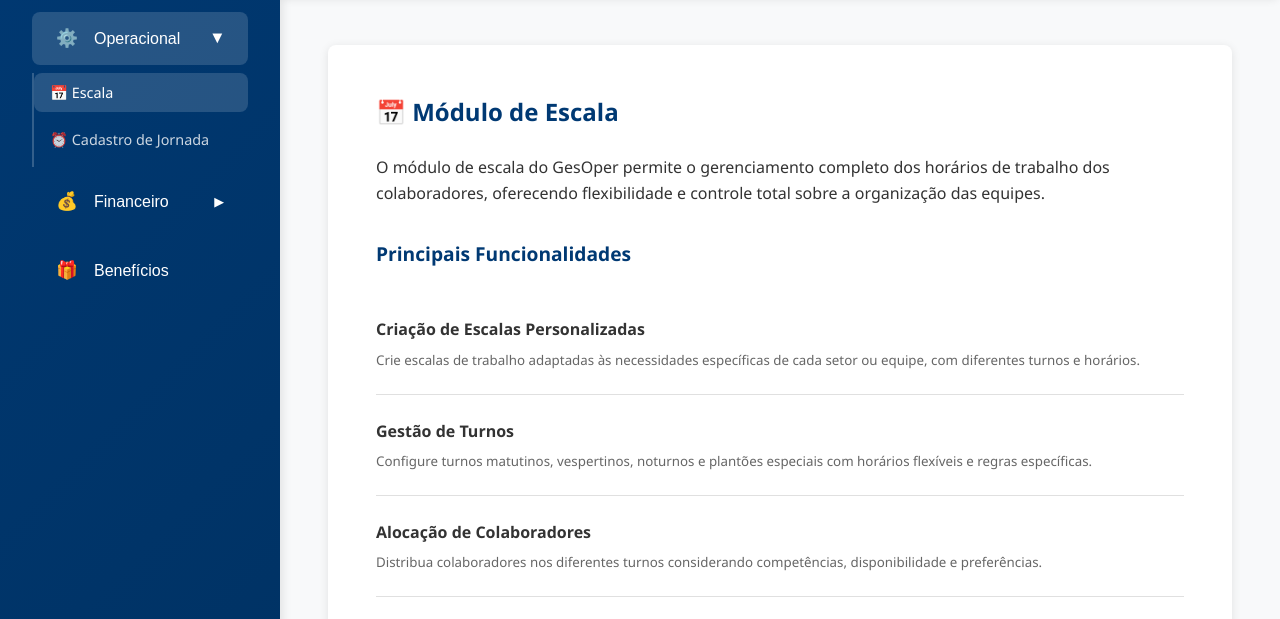
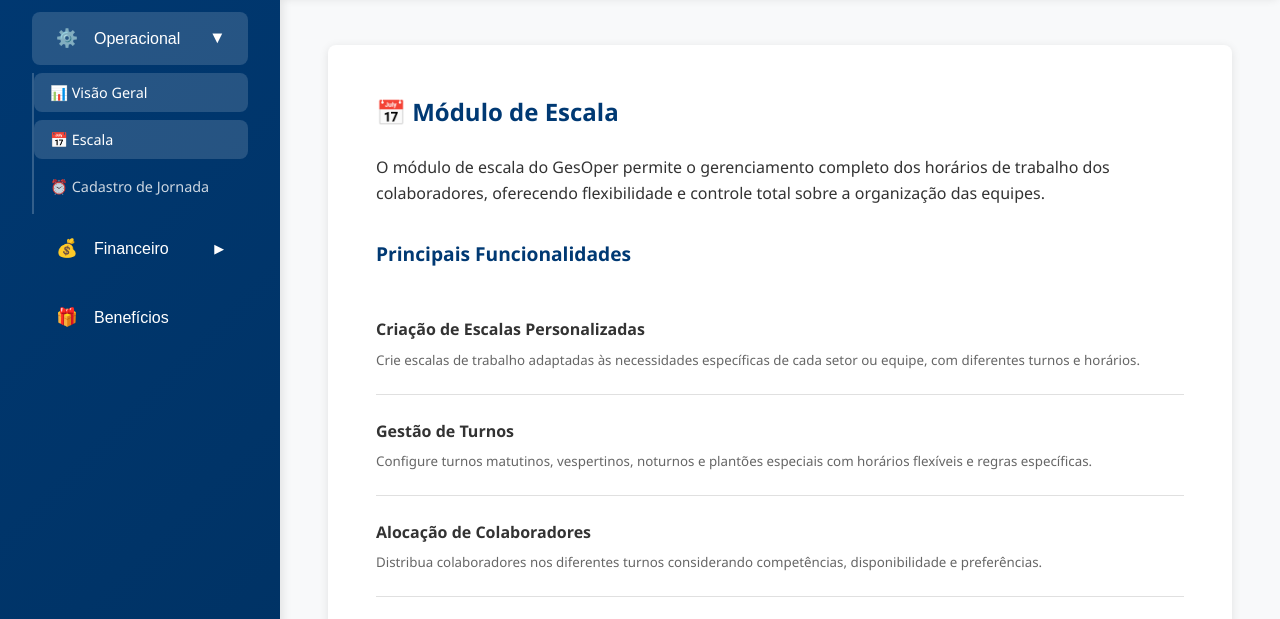
Before and after one commit to Gesoper02/Base-de-Conhecimento-GesOper, a website: page operacional/escala/index.html in a window 1280 px wide. Shown: the part 170-789 px from the top of the page. Drawn offline with Linux system fonts and the light colour scheme.

Commit message:
Update index.html

```diff
--- a/operacional/escala/index.html
+++ b/operacional/escala/index.html
@@ -20,6 +20,7 @@
           <span class="arrow">▶</span>
         </button>
         <div id="submenu-operacional" class="submenu show">
+          <a href="index.html" class="active">📊 Visão Geral</a>
           <a href="../escala/index.html" class="active">📅 Escala</a>
           <a href="../cadastro-jornada/index.html">⏰ Cadastro de Jornada</a>
         </div>
```
